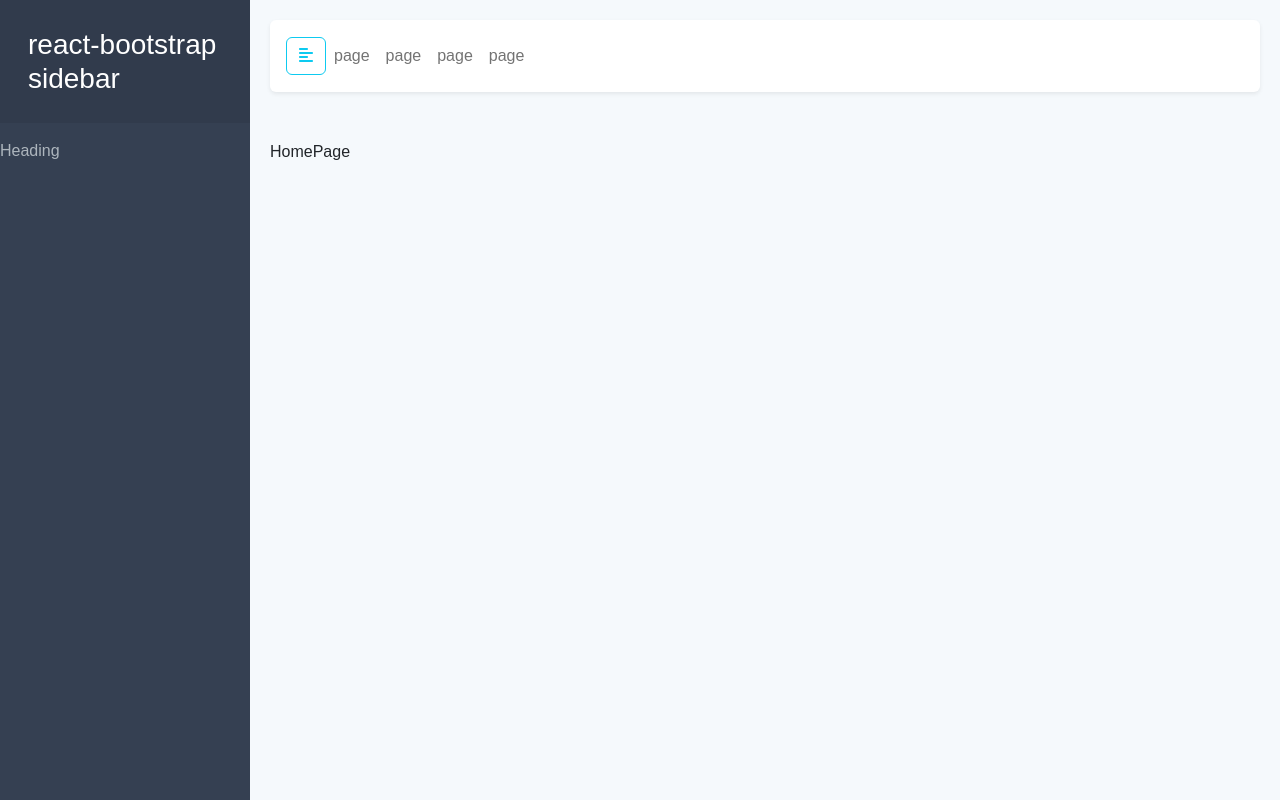
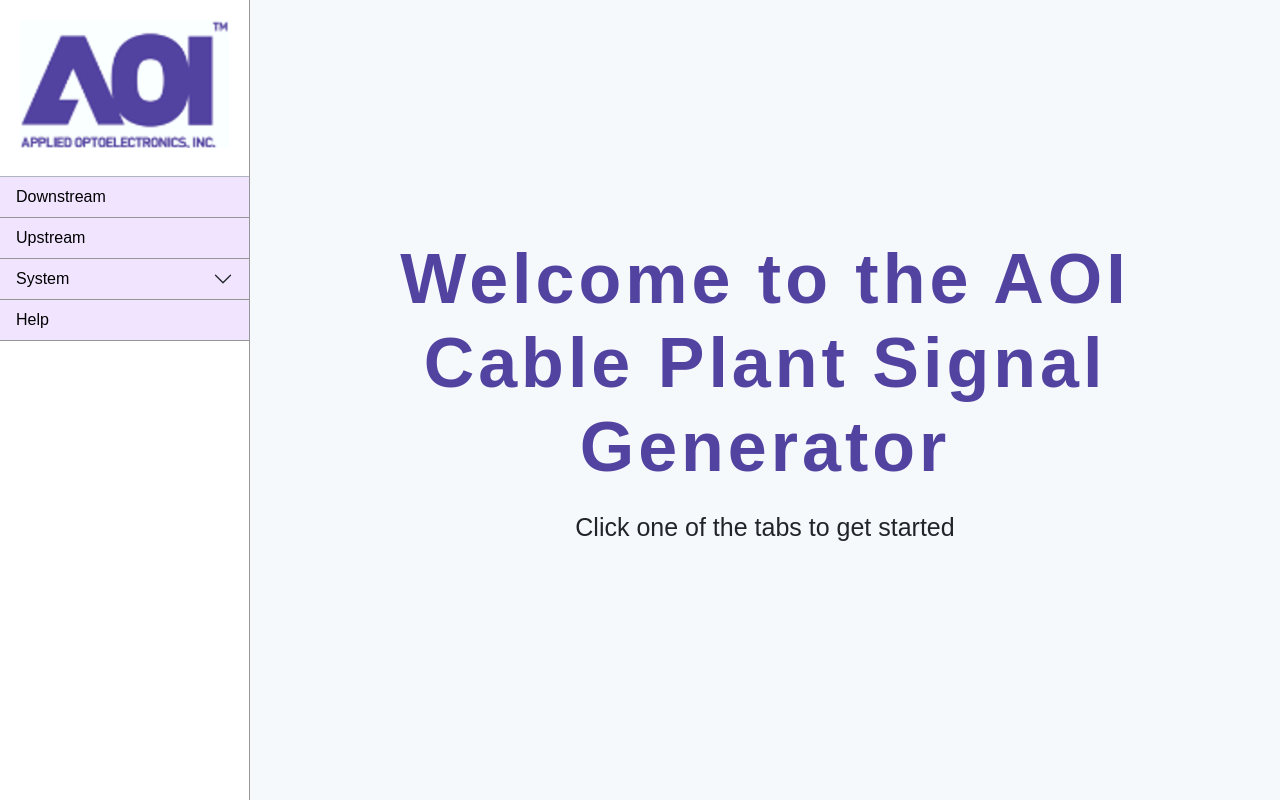
Before and after one commit to sagar-vaghela/AOI, a React (Create React App) app: page / in a window 1280 px wide. Built offline with nearby package versions, Linux system fonts and the light colour scheme.

Commit message:
Implement Homepage

```diff
--- a/src/App.css
+++ b/src/App.css
@@ -7,14 +7,13 @@
 @import "https://fonts.googleapis.com/css?family=Poppins:300,400,500,600,700";
 @import "https://fonts.googleapis.com/css?family=Nunito+Sans:300,400,500,600,700";
 
-
 body {
   /*font-family: 'Poppins', sans-serif;*/
-  font-family: 'Nunito Sans', sans-serif;
+  font-family: "Nunito Sans", sans-serif;
   /*background: #fafafa;*/
   background-color: #f5f9fc;
+  overflow: hidden  ;
 }
-
 
 a,
 a:hover,
@@ -23,14 +22,23 @@
   text-decoration: none;
   transition: all 0.2s;
 }
-
+img {
+  height: 100%;
+  width: 100%;
+  box-sizing: border-box;
+}
+ul {
+  margin: 0;
+  padding: 0;
+}
 /* ---------------------------------------------------
     SIDEBAR STYLE
 ----------------------------------------------------- */
 .sidebar {
   min-width: 250px;
   max-width: 250px;
-  background: #354052;
+  background: #fff;
+  border-right: 1px solid #00000069;
   color: #adb5bd;
   margin-left: -250px;
   transition: all 0.5s;
@@ -38,16 +46,14 @@
 
 .sidebar.is-open {
   margin-left: 0;
-  transition: .5s;
+  transition: 0.5s;
 }
 
-
 .sidebar-header {
-  background: #313b4c;
-  color: #adb5bd;
+  padding: 20px;
 }
 
-.sidebar-header h3{
+.sidebar-header h3 {
   color: #fff;
   padding: 1em;
 }
@@ -79,11 +85,12 @@
 }
 
 .nav-item:hover {
-  background: #313b4c;
-  color: #fff;
-  transition: .2s;
+  background: #fdff53;
+  transition: 0.2s;
 }
-
+.nav-item:hover a {
+  color: #000;
+}
 .nav-item .svg-inline--fa {
   color: inherit;
 }
@@ -92,31 +99,64 @@
   display: inline-flex;
   position: relative;
   left: 60%;
-  top: 10%
+  top: 10%;
 }
 
 .sidebar-header > button {
   position: relative;
   float: right;
-  margin: .5em;
+  margin: 0.5em;
   font-size: 2rem;
   cursor: pointer;
   display: none;
 }
-
-
+.sidebar_navlinks li:first-child {
+  border-top: 1px solid;
+}
+.sidebar_navlinks li {
+  list-style: none;
+  border-bottom: 1px solid #00000069;
+}
+.sidebar_navlinks li a,
+.sidebar .accordion-header {
+  color: #000;
+  background-color: rgb(225 199 255 / 48%);
+}
+.sidebar .accordion-button {
+  padding: 10px 16px !important;
+  background-color: transparent !important;
+  color: #000 !important;
+  font-size: 16px !important;
+  font-weight: 300 !important;
+}
+.sidebar .accordion-button:focus {
+  box-shadow: none;
+  border: none;
+}
+.sidebar_navlinks li a:focus {
+  color: #000;
+}
+.sidebar .accordion-body {
+  padding: 0;
+}
+.sidebar .accordion-item {
+  border: none;
+}
+.sidebar .collapse.show,
+.collapsing {
+  background-color: transparent;
+}
 /* ---------------------------------------------------
     CONTENT STYLE
 ----------------------------------------------------- */
 .content {
-  padding: 20px;
   margin-left: 0;
   height: 100vh;
 }
 
 @media only screen and (max-width: 575.98px) {
   body {
-    overflow:  hidden;
+    overflow: hidden;
   }
 
   .content.is-open {
@@ -142,5 +182,28 @@
     position: relative;
     left: 68%;
   }
-
 }
+/* ---------------------------------------------------
+    HOME STYLE
+----------------------------------------------------- */
+.welcome_screen {
+  display: flex;
+  flex-direction: column;
+  justify-content: center;
+  align-items: center;
+  height: 100vh;
+}
+.welcome_screen  .welcome_head_wrapper {
+  max-width: 800px;
+  text-align: center;
+}
+.welcome_screen .welcome_head_wrapper h1 {
+  font-size: 70px;
+  letter-spacing: 4px;
+  margin-bottom: 20px;
+  font-weight: bold;
+  color: #5243A1;
+}
+.welcome_screen .welcome_head_wrapper p {
+  font-size: 25px;
+}
--- a/src/App.js
+++ b/src/App.js
@@ -1,8 +1,8 @@
 import React, { useEffect, useState } from "react";
-import SideBar from "./components/sidebar/SideBar";
-import Content from "./components/content/Content";
 import "bootstrap/dist/css/bootstrap.min.css";
 import "./App.css";
+import SideBar from './Components/sidebar/SideBar';
+import Content from './Components/content/Content';
 
 function App() {
   const [isOpen, setIsOpen] = useState(false);
--- /dev/null
+++ b/src/Components/Downstream/Downstream.js
@@ -0,0 +1,11 @@
+import React from 'react'
+
+const Downstream = () => {
+  return (
+    <div>
+      Downstream
+    </div>
+  )
+}
+
+export default Downstream
--- /dev/null
+++ b/src/Components/Help/Help.js
@@ -0,0 +1,11 @@
+import React from 'react'
+
+const Help = () => {
+    return (
+        <div>
+            Help
+        </div>
+    )
+}
+
+export default Help
--- a/src/Components/HomePage/HomePage.js
+++ b/src/Components/HomePage/HomePage.js
@@ -1,9 +1,12 @@
 import React from 'react'
 
 export default function HomePage() {
-    return (
-        <div>
-      HomePage
-        </div>
-    )
+  return (
+    <div className="welcome_screen">
+      <div className="welcome_head_wrapper">
+        <h1>Welcome to the AOI Cable Plant Signal Generator</h1>
+        <p>Click one of the tabs to get started</p>
+      </div>
+    </div>
+  )
 }
--- /dev/null
+++ b/src/Components/Upstream/Upstream.js
@@ -0,0 +1,11 @@
+import React from 'react'
+
+const Upstream = () => {
+  return (
+    <div>
+      Upstream
+    </div>
+  )
+}
+
+export default Upstream
--- a/src/Components/content/Content.js
+++ b/src/Components/content/Content.js
@@ -11,7 +11,7 @@
         fluid
         className={classNames("content", { "is-open": this.props.isOpen })}
       >
-      <NavBar toggle={this.props.toggle} />
+      {/* <NavBar toggle={this.props.toggle} /> */}
       <Routes />
       </Container>
     );
--- a/src/Components/sidebar/SideBar.js
+++ b/src/Components/sidebar/SideBar.js
@@ -1,78 +1,50 @@
 import React from "react";
-import { FontAwesomeIcon } from "@fortawesome/react-fontawesome";
-import {
-  faHome,
-  faBriefcase,
-  faPaperPlane,
-  faQuestion,
-  faImage,
-  faCopy,
-  faTimes
-} from "@fortawesome/free-solid-svg-icons";
-import SubMenu from "./SubMenu";
-import { Nav, Button } from "react-bootstrap";
+import { Nav, Accordion } from "react-bootstrap";
 import classNames from "classnames";
+import logo from '../../AOI_logo.png'
 
 export const SideBar = ({
   isOpen,
   toggle
 }) => {
-  return(<div className={classNames("sidebar", { "is-open": isOpen })}>
+  return (
+    <div className={classNames("sidebar", { "is-open": isOpen })}>
       <div className="sidebar-header">
-    <Button
-      variant="link"
-      onClick={toggle}
-      style={{ color: "#fff" }}
-      className="mt-4"
-    >
-      <FontAwesomeIcon icon={faTimes} pull="right" size="xs" />
-    </Button>
-    <h3>react-bootstrap sidebar</h3>
+        <img src={logo} alt="AOI logo" />
       </div>
 
       <Nav className="flex-column pt-2">
-    <p className="ml-3">Heading</p>
-
-    {/* <Nav.Item className="active">
-      <Nav.Link href="/">
-        <FontAwesomeIcon icon={faHome} className="mr-2" />
-        Home
-      </Nav.Link>
+        <ul className="sidebar_navlinks">
+          <Nav.Item as="li">
+            <Nav.Link href="#">Downstream</Nav.Link>
           </Nav.Item>
-
-    <SubMenu
-      title="Pages"
-      icon={faCopy}
-      items={["Link", "Link2", "Active"]}
-    />
-
-    <Nav.Item>
-      <Nav.Link href="/">
-        <FontAwesomeIcon icon={faBriefcase} className="mr-2" />
-        About
-      </Nav.Link>
+          <Nav.Item as="li">
+            <Nav.Link href="#">Upstream</Nav.Link>
           </Nav.Item>
-
-    <Nav.Item>
-      <Nav.Link href="/">
-        <FontAwesomeIcon icon={faImage} className="mr-2" />
-        Portfolio
-      </Nav.Link>
+          <Nav.Item as="li">
+            <Accordion defaultActiveKey="1">
+              <Accordion.Item eventKey="0">
+                <Accordion.Header>System</Accordion.Header>
+                <Accordion.Body>
+                  <ul className="sidebar_navlinks">
+                    <Nav.Item as="li">
+                      <Nav.Link href="#">Maintenance</Nav.Link>
                     </Nav.Item>
-
-    <Nav.Item>
-      <Nav.Link href="/">
-        <FontAwesomeIcon icon={faQuestion} className="mr-2" />
-        FAQ
-      </Nav.Link>
+                    <Nav.Item as="li">
+                      <Nav.Link href="#">Upgrade</Nav.Link>
                     </Nav.Item>
-
-    <Nav.Item>
-      <Nav.Link href="/">
-        <FontAwesomeIcon icon={faPaperPlane} className="mr-2" />
-        Contact
-      </Nav.Link>
-    </Nav.Item> */}
+                    <Nav.Item as="li">
+                      <Nav.Link href="#">Settings</Nav.Link>
+                    </Nav.Item>
+                  </ul>
+                </Accordion.Body>
+              </Accordion.Item>
+            </Accordion>
+          </Nav.Item>
+          <Nav.Item as="li">
+            <Nav.Link href="#">Help</Nav.Link>
+          </Nav.Item>
+        </ul>
       </Nav>
     </div>)
 }
--- a/src/Routes/Routes.js
+++ b/src/Routes/Routes.js
@@ -1,29 +1,24 @@
 import React from "react";
 import { BrowserRouter as Router, Route } from "react-router-dom";
-import HomePage from "../components/HomePage/HomePage";
-import RunningOFDMTab from "../components/RunningConfigurationPage/OFDMTab/OFDMTab";
-import RunningOFDMTabQAMTab from "../components/RunningConfigurationPage/QAMTab/QAMTab";
-import ManageConfigurationPage from "../components/ManageConfigurationPage/ManageConfigurationPage";
-import ConfigurationQAMTab from "../components/ConfigurationPage/QAMTab";
-import ConfigurationOFDMTab from "../components/ConfigurationPage/OFDMTab";
-import MainTenanacePage from "../components/System/MaintenancePage/MaintenancePage";
-import SoftwareUpgradePage from "../components/System/SoftwareUpgradePage/SoftwareUpgradePage";
-import SettingsPage from "../components/System/SettingsPage/SettingsPage";
+import HomePage from "../Components/HomePage/HomePage";
+import MainTenanacePage from "../Components/System/MaintenancePage/MaintenancePage";
+import SoftwareUpgradePage from "../Components/System/SoftwareUpgradePage/SoftwareUpgradePage";
+import SettingsPage from "../Components/System/SettingsPage/SettingsPage";
+import Downstream  from "../Components/Downstream/Downstream";
+import Upstream from "../Components/Upstream/Upstream";
+import Help from "../Components/Help/Help";
 
 
 export default function Routes() {
   return (
     <Router>
       <Route exact path="/" component={HomePage} />
-      <Route exact path="/runningConfiguration/OFDMTab" component={RunningOFDMTab} />
-      <Route exact path="/runningConfiguration/QAMTab" component={RunningOFDMTabQAMTab} />
-      <Route exact path="/manageConfiguration" component={ManageConfigurationPage} />
-      <Route exact path="/configuration/QAMTab" component={ConfigurationQAMTab} />
-      <Route exact path="/configuration/OFDMTab" component={ConfigurationOFDMTab} />
+      <Route exact path="/downstream" component={Downstream}></Route>
+      <Route exact path="/upstream" component={Upstream}></Route>
       <Route exact path="/system/maintenanace" component={MainTenanacePage} />
       <Route exact path="/system/softwareUpgrade" component={SoftwareUpgradePage} />
       <Route exact path="/system/settings" component={SettingsPage} />
-
+      <Route exact path="/help" component={Help} />
     </Router>
   );
 }
```
Also changed, not shown: src/AOI_logo.png (added). Lines whose indentation alone changed are shown as unchanged.
